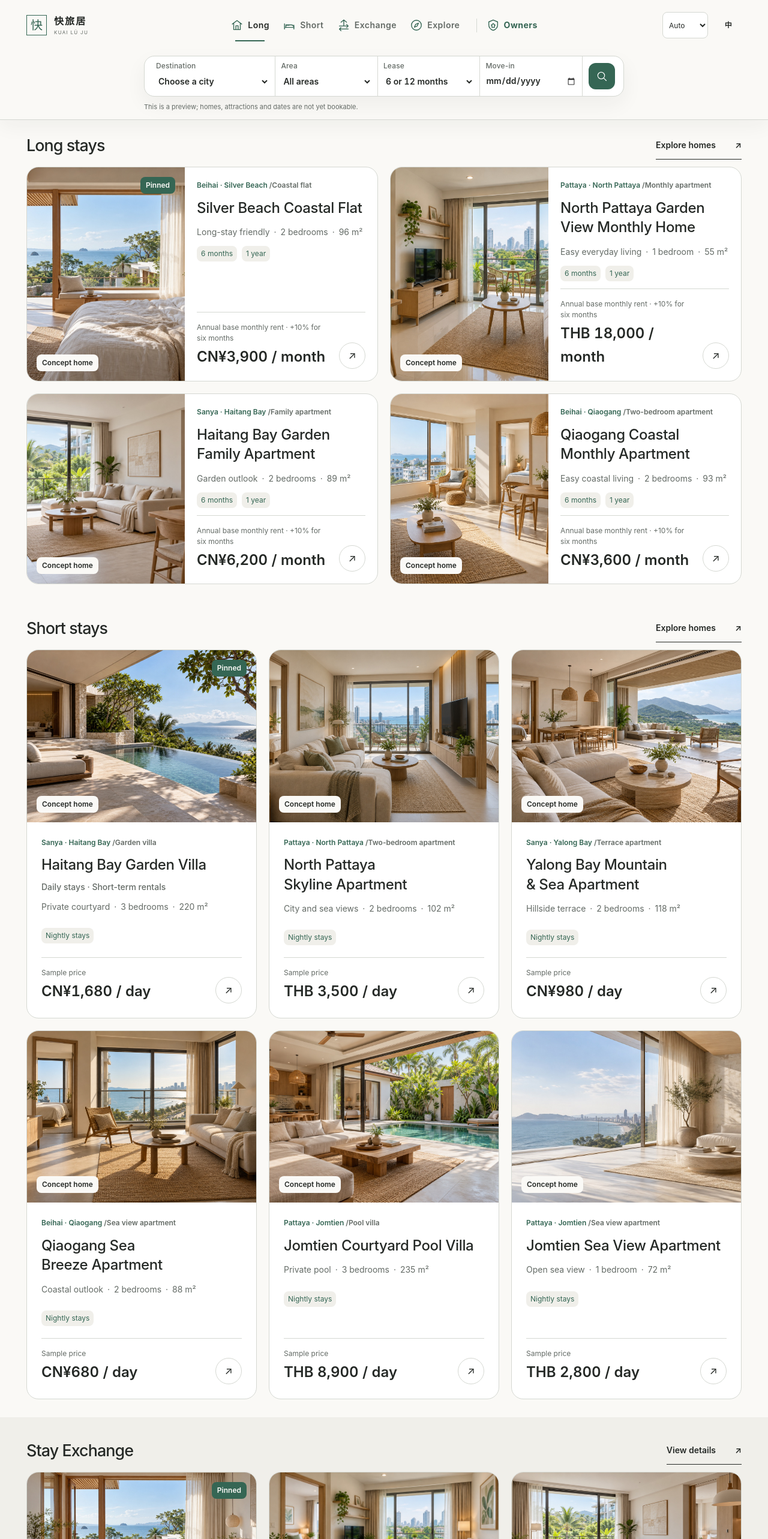
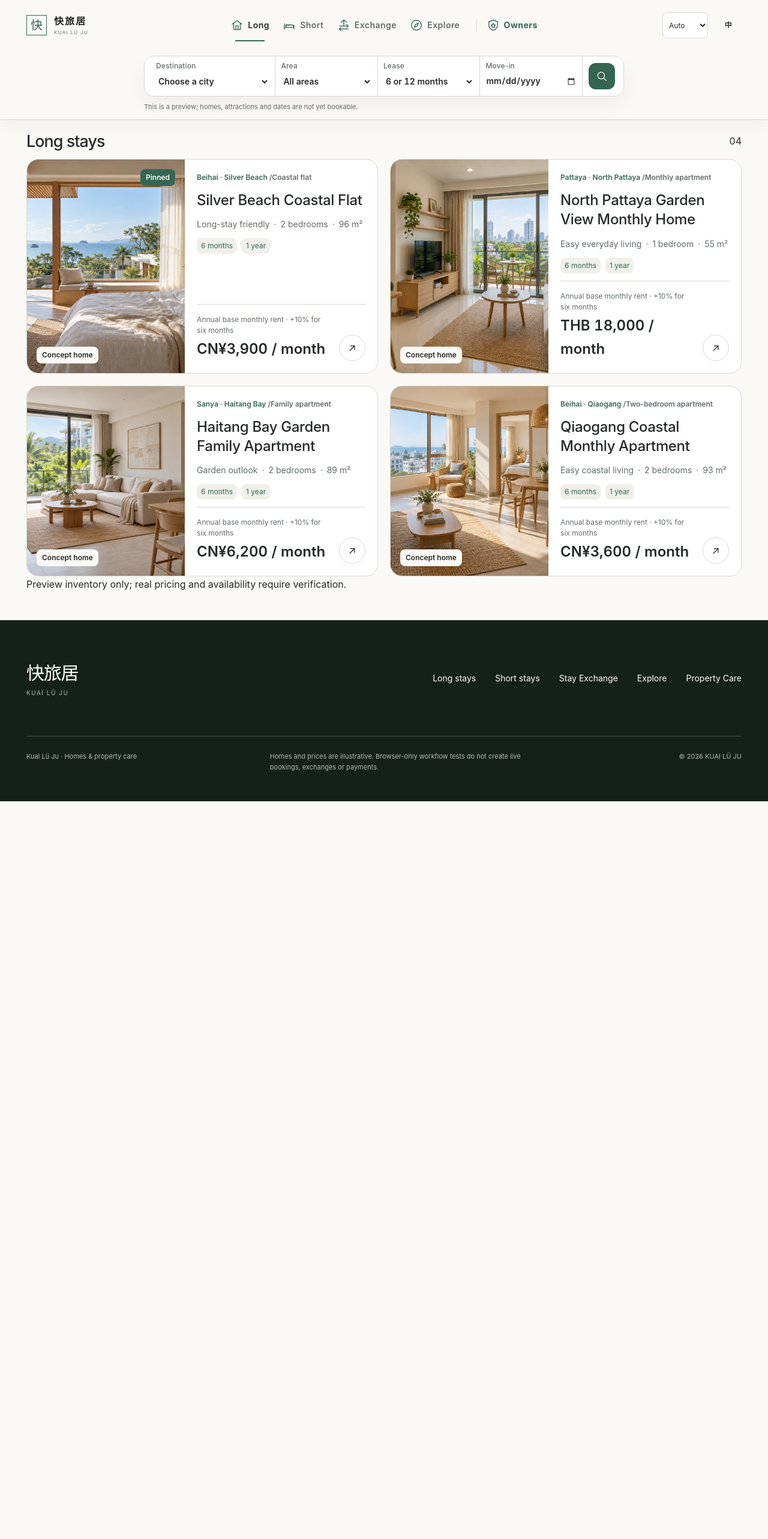
Before and after one commit to kaifa9527/kuailvju-site, a React (Vite) app: page / in a window 1280 px wide. Shown: the top 2566 px of the page at 60% size. After the commit the page ends 1336 px from the top, so only its background shows below. Built offline with nearby package versions, Linux system fonts and the light colour scheme.

Commit message:
Render four searchable journeys inline while preserving independent management

```diff
--- a/src/App.tsx
+++ b/src/App.tsx
@@ -12,7 +12,7 @@ import { ManagementPage } from './ManagementPage'
 import { ManagementEntry } from './ManagementEntry'
 import { RoamPage } from './RoamPage'
 import { ExchangeCatalogPage, ExchangeDetailPage } from './ExchangeExperience'
-import { demoAvailable, localDate } from './lib/exchangeDiscovery'
+import { demoAvailable, filterExchangeHomes, parseExchangeSearch, localDate } from './lib/exchangeDiscovery'
 import { handoverReady, leaseRange } from './lib/inventory'
 import { readTestRequests } from './lib/testWorkflow'
 
@@ -170,9 +170,9 @@ function rentalsHash(filters: Filters) {
   return `#/rentals${params.size ? `?${params}` : ''}`
 }
 
-function Header({ lang, setLang, route, mode, onModeChange }: {
+function Header({ lang, setLang, route, mode, onModeChange, onSearch }: {
   lang: Language; setLang: (v: Language) => void; route: Route;
-  mode: HomeMode; onModeChange: (mode: HomeMode) => void
+  mode: HomeMode; onModeChange: (mode: HomeMode) => void; onSearch: (mode: HomeMode, query: string) => void
 }) {
   const t = words[lang]
   const isHome = route.page === 'home'
@@ -273,7 +273,7 @@ function Header({ lang, setLang, route, mode, onModeChange }: {
         <a href="#/test-inbox" onClick={() => setOpen(false)}>{t.testDesk}</a>
       </nav>}
       {isHome && <div className="home-finder-stage" id="home-search-panel" aria-hidden={!expanded}>
-        <HomeFinder lang={lang} mode={mode} onSummaryChange={setSearchSummary}/>
+        <HomeFinder lang={lang} mode={mode} onSearch={onSearch} onSummaryChange={setSearchSummary}/>
         {scrolled && searchOpen && <button type="button" className="home-finder-dismiss" aria-label={t.close}
           onClick={() => setSearchOpen(false)}><LineIcon name="close" size={18}/></button>}
       </div>}
@@ -353,81 +353,35 @@ function ManagementCards({ lang }: { lang: Language }) {
   </div>
 }
 
-function HomePage({ lang }: { lang: Language }) {
+function HomePage({ lang, mode, query }: { lang: Language; mode: HomeMode; query: string }) {
   const t = words[lang]
-  const featured = sortFeaturedListings(listings.filter(item => item.management === 'leased')).slice(0, 6)
-  const shortStayHomes = sortFeaturedListings(listings.filter(item => item.management === 'operated')).slice(0, 6)
-  const exchangeHomes = sortFeaturedListings(listings.filter(canExchange)).slice(0, 6)
-
-  return <>
-    <section className="section page-shell home-property-section" id="homes">
-      <div className="section-heading">
-        <h2>{t.rent}</h2>
-        <a className="text-link" href="#/rentals">{t.explore} <span>↗</span></a>
-      </div>
-      <div className="listing-grid home-listing-grid">
-        {featured.map(listing => <ListingCard key={listing.id} listing={listing} lang={lang}/>)}
-      </div>
-    </section>
-
-    <section className="section page-shell home-stays-section">
-      <div className="section-heading">
-        <h2>{t.stays}</h2>
-        <a className="text-link" href="#/stays">{t.explore} <span>↗</span></a>
-      </div>
-      <div className="listing-grid home-listing-grid">
-        {shortStayHomes.map((listing, index) =>
-          <ListingCard key={listing.id} listing={listing} lang={lang} context="stays" serviceCaption={index === 0}/>
-        )}
-      </div>
-    </section>
-
-    <section className="section home-exchange-section" id="exchange-homes">
-      <div className="page-shell">
-        <div className="section-heading">
-          <h2>{t.exchange}</h2>
-          <a className="text-link" href="#/exchange">{t.more} <span>↗</span></a>
-        </div>
-        <div className="listing-grid home-listing-grid">
-          {exchangeHomes.map(listing =>
-            <ListingCard key={listing.id} listing={listing} lang={lang} context="exchange"/>
-          )}
-        </div>
-        <div className="home-exchange-story">
-          <div><span>01</span><strong>{t.exchangeWho}</strong><p>{t.exchangeWhoDetail}</p></div>
-          <div><span>02</span><strong>{t.exchangeHow}</strong><p>{t.exchangeHowDetail}</p></div>
-          <div><span>03</span><strong>{t.exchangeThen}</strong><p>{t.exchangeThenDetail}</p></div>
-        </div>
-        <div className="home-exchange-costs">
-          <div><small>{t.exchangeFree}</small><strong>{t.exchangeFreeValue}</strong></div>
-          <div><small>{t.exchangeClean}</small><strong>{t.exchangeCleanValue}</strong></div>
-          <div><small>{t.exchangeDeposit}</small><strong>{t.exchangeDepositValue}</strong></div>
-          <div><small>{t.exchangeUtilities}</small><strong>{t.exchangeUtilitiesValue}</strong></div>
-        </div>
-        <p className="home-exchange-cost-note">{t.exchangeCostNote}</p>
-      </div>
-    </section>
-
-    <section className="section page-shell home-roam-section" id="roam">
-      <div className="section-heading">
-        <h2>{t.roam}</h2>
-        <a className="text-link" href="#/roam">{t.more} <span>↗</span></a>
-      </div>
-      <div className="home-roam-strip">
-        <LineIcon name="compass" size={31}/>
-        <p>{t.roamNote}</p>
-        <div>{cities.map(city => <a key={city.id} href={`#/roam?city=${city.id}`}>{city[lang]} ↗</a>)}</div>
-      </div>
-    </section>
-
-    <section className="section page-shell home-management-section" id="property-management">
-      <div className="section-heading">
-        <h2>{t.manage}</h2>
-        <a className="text-link" href="#/management">{t.more} <span>↗</span></a>
-      </div>
-      <ManagementCards lang={lang}/>
-    </section>
-  </>
+  const params = new URLSearchParams(query)
+  const filteredLong = sortFeaturedListings(filterListings(listings.filter(item => item.management === 'leased'), {
+    city: params.get('city') || 'all', region: params.get('region') || 'all',
+    term: params.get('term') || 'all',
+  })).filter(item => !params.get('moveIn') || (params.get('term') === 'all' ? item.terms : [params.get('term')!]).some(term => {
+    const range = leaseRange(params.get('moveIn')!, term)
+    return Boolean(range && demoAvailable(item.id, range))
+  }))
+  const exchangeSearch = parseExchangeSearch(params)
+  const shortStayHomes = sortFeaturedListings(filterExchangeHomes(listings, exchangeSearch, localDate(), 'stays'))
+  const exchangeHomes = sortFeaturedListings(filterExchangeHomes(listings, exchangeSearch, localDate(), 'exchange'))
+  const headings = { rentals: t.rent, stays: t.stays, exchange: t.exchange, roam: t.roam }
+  const homes = mode === 'rentals' ? filteredLong : mode === 'stays' ? shortStayHomes : exchangeHomes
+  const validRoamCategory = params.get('category') === 'all' || !params.get('category') || params.get('category') === 'experiences'
+  const empty = lang === 'zh' ? '暂无符合条件的演示结果，请尝试调整搜索条件。' : 'No demo results match. Try different filters.'
+  return <section className="section page-shell home-property-section home-active-results" aria-label={headings[mode]}>
+    <div className="section-heading"><h2>{headings[mode]}</h2><span className="home-results-count">{mode === 'roam' ? (validRoamCategory ? '03' : '00') : String(homes.length).padStart(2, '0')}</span></div>
+    {mode === 'roam'
+      ? <RoamPage lang={lang} query={query} embedded hideSearch/>
+      : homes.length
+        ? <div className="listing-grid home-listing-grid">
+            {homes.map((listing, index) => <ListingCard key={listing.id} listing={listing} lang={lang}
+              context={mode} serviceCaption={mode === 'stays' && index === 0}/>)}
+          </div>
+        : <div className="empty-state"><p>{empty}</p></div>}
+    <p className="home-discovery-results-note">{lang === 'zh' ? '仅供站内演示，真实可订房态、价格及档期以核验为准。' : 'Preview inventory only; real pricing and availability require verification.'}</p>
+  </section>
 }
 
 function RentalsPage({ lang, filters }: { lang: Language; filters: Filters }) {
@@ -492,6 +446,8 @@ function ListingPage({ lang, id, onAction, query = '' }: { lang: Language; id?:
 export default function App() {
   const [route, setRoute] = useState<Route>(parseRoute)
   const [homeMode, setHomeMode] = useState<HomeMode>('rentals')
+  const [homeQueries, setHomeQueries] = useState<Record<HomeMode, string>>({ rentals: '', stays: '', exchange: '', roam: '' })
+  const onHomeSearch = (mode: HomeMode, query: string) => { setHomeQueries(current => ({ ...current, [mode]: query })); window.scrollTo({ top: 0, behavior: 'smooth' }) }
   const [lang, setLangState] = useState<Language>(() => (localStorage.getItem('kuailvju-lang') as Language) || (navigator.language.toLowerCase().startsWith('zh') ? 'zh' : 'en'))
   const [message, setMessage] = useState<string | null>(null)
   useEffect(() => { const update = () => { setRoute(parseRoute()); setMessage(null); window.scrollTo({ top: 0, behavior: 'instant' }) }; window.addEventListener('hashchange', update); return () => window.removeEventListener('hashchange', update) }, [])
@@ -505,19 +461,19 @@ export default function App() {
   const setLang = (next: Language) => { setLangState(next); localStorage.setItem('kuailvju-lang', next) }
   const t = words[lang]
   const content = useMemo(() => {
-    if (route.page === 'rentals') return <RentalsPage lang={lang} filters={route.filters}/>
+    if (route.page === 'rentals') return <HomePage lang={lang} mode="rentals" query={route.query}/>
     if (route.page === 'listing') return listings.find(item => item.id === route.id)?.management === 'operated' ? <ExchangeDetailPage lang={lang} id={route.id} query={route.query} kind="stays"/> : <ListingPage lang={lang} id={route.id} query={route.query} onAction={setMessage}/>
     if (route.page === 'stays' && route.id) return <ExchangeDetailPage lang={lang} id={route.id} query={route.query} kind="stays"/>
-    if (route.page === 'stays') return <ExchangeCatalogPage lang={lang} query={route.query} kind="stays"/>
+    if (route.page === 'stays') return <HomePage lang={lang} mode="stays" query={route.query}/>
     if (route.page === 'exchange' && route.id) return <ExchangeDetailPage lang={lang} id={route.id} query={route.query} kind="exchange"/>
-    if (route.page === 'exchange') return <ExchangeCatalogPage lang={lang} query={route.query} kind="exchange"/>
-    if (route.page === 'roam') return <RoamPage lang={lang} id={route.id} query={route.query}/>
+    if (route.page === 'exchange') return <HomePage lang={lang} mode="exchange" query={route.query}/>
+    if (route.page === 'roam') return route.id ? <RoamPage lang={lang} id={route.id} query={route.query}/> : <HomePage lang={lang} mode="roam" query={route.query}/>
     if (route.page === 'management' && !route.mode) return <ManagementEntry lang={lang} suggested={new URLSearchParams(route.query).get('service') || undefined}/>
     if (route.page === 'management') return <ManagementPage lang={lang} mode={route.mode}/>
     if (route.page === 'request' && route.mode === 'rental') return <RentalRequestPage lang={lang} listingId={route.id} query={route.query}/>
     if (route.page === 'request' && route.mode === 'exchange') return <ExchangeRequestPage lang={lang} listingId={route.id} query={route.query}/>
     if (route.page === 'test-inbox') return <TestInbox lang={lang}/>
-    return <HomePage lang={lang}/>
-  }, [route, lang, homeMode])
-  return <><Header lang={lang} setLang={setLang} route={route} mode={homeMode} onModeChange={setHomeMode}/><main id="main-content">{content}</main><footer className="site-footer"><div className="page-shell"><div className="footer-top"><a className="footer-brand" href="#/">快旅居 <span>KUAI LÜ JU</span></a><nav aria-label="Footer"><a href="#/rentals">{t.rent}</a><a href="#/stays">{t.stays}</a><a href="#/exchange">{t.exchange}</a><a href="#/roam">{t.roam}</a><a href="#/management">{t.manage}</a></nav></div><div className="footer-bottom"><span>{t.footer}</span><p>{t.legal}</p><span>© {new Date().getFullYear()} KUAI LÜ JU</span></div></div></footer>{message && <div className="modal-backdrop" onClick={() => setMessage(null)}><div className="modal" role="dialog" aria-modal="true" aria-label={t.preview} onClick={e => e.stopPropagation()}><button className="modal-close" onClick={() => setMessage(null)} aria-label={t.close}>×</button><span className="eyebrow">PREVIEW NOTICE</span><h2>{t.preview}</h2><p>{message}</p><button className="button button-dark" onClick={() => setMessage(null)}>{t.understood} ↗</button></div></div>}</>
+    return <HomePage lang={lang} mode={homeMode} query={homeQueries[homeMode]}/>
+  }, [route, lang, homeMode, homeQueries])
+  return <><Header lang={lang} setLang={setLang} route={route} mode={route.page === 'rentals' || route.page === 'stays' || route.page === 'exchange' || route.page === 'roam' && !route.id ? route.page as HomeMode : homeMode} onModeChange={setHomeMode} onSearch={onHomeSearch}/><main id="main-content">{content}</main><footer className="site-footer"><div className="page-shell"><div className="footer-top"><a className="footer-brand" href="#/">快旅居 <span>KUAI LÜ JU</span></a><nav aria-label="Footer"><a href="#/rentals">{t.rent}</a><a href="#/stays">{t.stays}</a><a href="#/exchange">{t.exchange}</a><a href="#/roam">{t.roam}</a><a href="#/management">{t.manage}</a></nav></div><div className="footer-bottom"><span>{t.footer}</span><p>{t.legal}</p><span>© {new Date().getFullYear()} KUAI LÜ JU</span></div></div></footer>{message && <div className="modal-backdrop" onClick={() => setMessage(null)}><div className="modal" role="dialog" aria-modal="true" aria-label={t.preview} onClick={e => e.stopPropagation()}><button className="modal-close" onClick={() => setMessage(null)} aria-label={t.close}>×</button><span className="eyebrow">PREVIEW NOTICE</span><h2>{t.preview}</h2><p>{message}</p><button className="button button-dark" onClick={() => setMessage(null)}>{t.understood} ↗</button></div></div>}</>
 }
```
